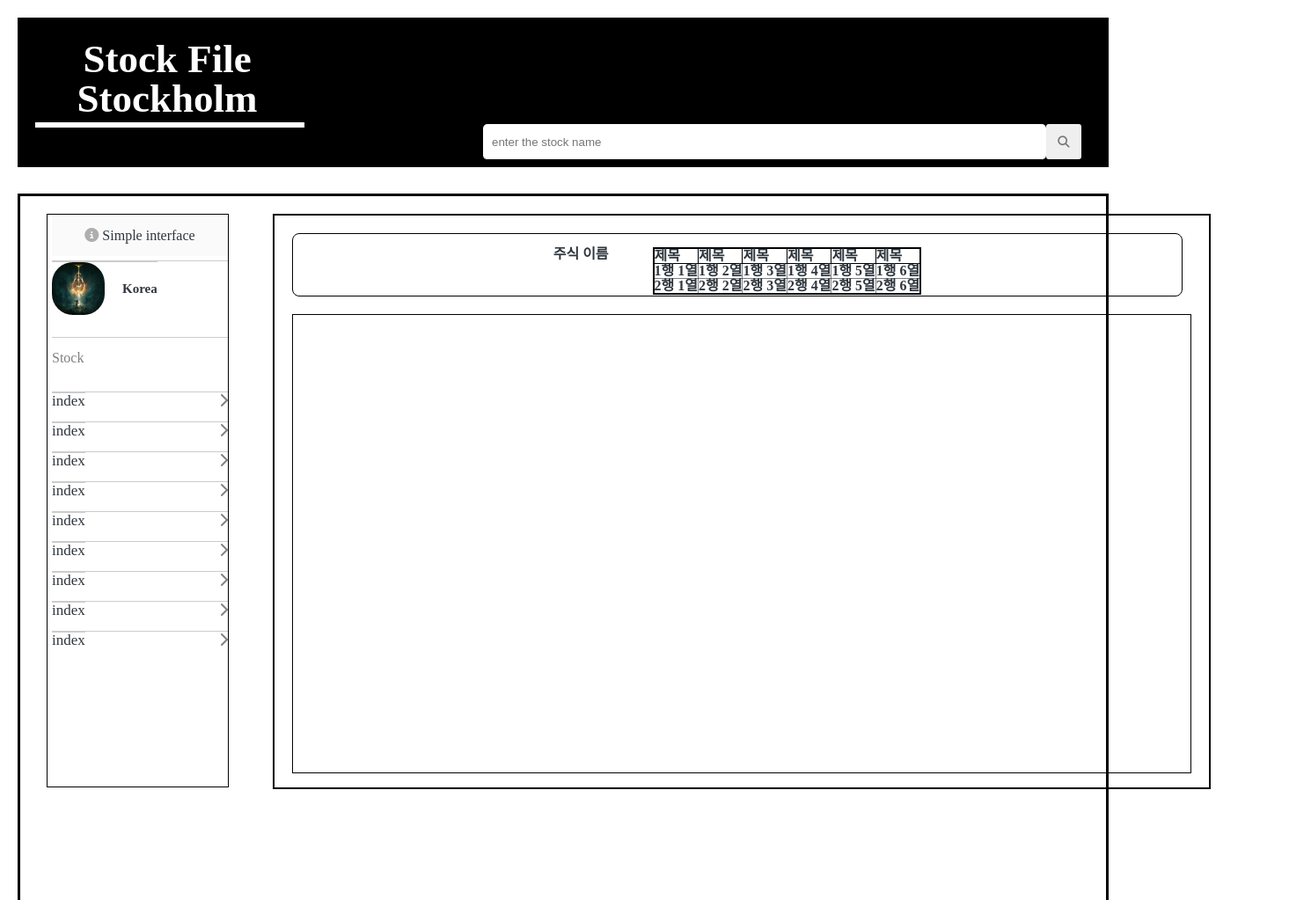
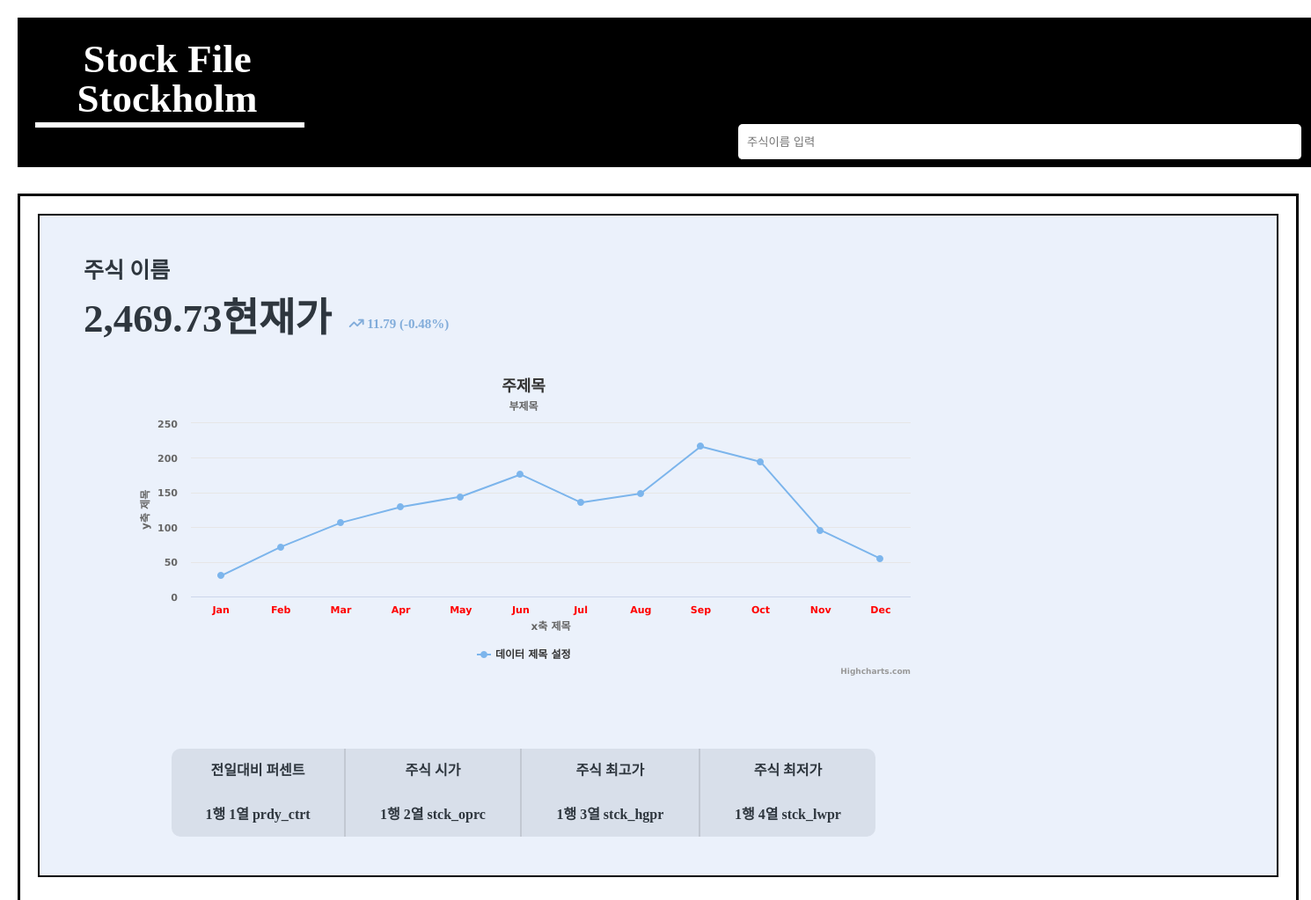
Before and after one commit to Aitoast/WinterProject, a website: page HTML/home.html in a window 1280 px wide. Shown: the top 1023 px of the page at 88% size, 1490 px wide, since content can reach past the window. Drawn offline with nearby package versions, Linux system fonts and the light colour scheme.

Commit message:
chart &graph

```diff
--- a/HTML/home.html
+++ b/HTML/home.html
@@ -15,179 +15,92 @@
                 </h1>
             </div>
             <div class="title__search">
-                <input type="text" placeholder="enter the stock name">
-                <button class="stock-search"><i class="fa-solid fa-magnifying-glass"></i></button>
+                <form action="/" method="post">
+                    <input type = "text" name="stock" placeholder = "주식이름 입력">
+                </form>
             </div>
         </div>
     </div>
     <div class="underbox">
-        <div>
-            <div class="underbox__stockindex">
-                <a id="underbox-display-link">
-                    <i class="fa-solid fa-circle-info"></i>
-                    Simple interface
-                </a>
-                <main class="underbox__screen">
-                    <div class="stock-component">
-                        <div class="stock-component__column">
-                            <img
-                            src="../image/ed.jpg"
-                            class="stock-component__avatar"
-                            />
-                            <div class="stock-component__text">
-                                <h4 class="stock-component__title">Korea</h4>
-                                <!-- <h6 class="stock-component__subtitle">this text whatever</h6> -->
+        <div class="underbox__main">
+            <div class="underbox__name">
+                <h3>주식 이름</h3>
+            </div>
+            <div class="underbox__score">
+                <div class="underbox__score__one">
+                    <span>2,469.73현재가</span>
+                </div>
+                <div class="underbox__score__two">
+                    <i class="fa-solid fa-arrow-trend-up"></i>
+                    <span>11.79 (-0.48%)</span>
                 </div>
             </div>
-                        <div class="stock-component__column"></div>
+            <div class="underbox__graph">
+                <div id="container">그래프 자리</div>
             </div>
-                    <div class="underbox-screen__channel">
-                        <div class="underbox-screen__channel-header">
-                            <span>Stock</span>
-                        </div>
-                        <div class="stock-component">
-                            <div class="stock-component__column">
-                                <div class="stock-component__text">
-                                    <h4 class="stock-component__title--sm">index</h4>
-                                </div>
-                            </div>
-                            <div class="stock-component__column">
-                                <i class="fa-solid fa-chevron-right fs-sm"></i>
-                            </div>
-                        </div>
-                        <div class="stock-component">
-                            <div class="stock-component__column">
-                                <div class="stock-component__text">
-                                    <h4 class="stock-component__title--sm">index</h4>
-                                </div>
-                            </div>
-                            <div class="stock-component__column">
-                                <i class="fa-solid fa-chevron-right fs-sm"></i>
-                            </div>
-                        </div>
-                        <div class="stock-component">
-                            <div class="stock-component__column">
-                                <div class="stock-component__text">
-                                    <h4 class="stock-component__title--sm">index</h4>
-                                </div>
-                            </div>
-                            <div class="stock-component__column">
-                                <i class="fa-solid fa-chevron-right fs-sm"></i>
-                            </div>
-                        </div>
-                        <div class="stock-component">
-                            <div class="stock-component__column">
-                                <div class="stock-component__text">
-                                    <h4 class="stock-component__title--sm">index</h4>
-                                </div>
-                            </div>
-                            <div class="stock-component__column">
-                                <i class="fa-solid fa-chevron-right fs-sm"></i>
-                            </div>
-                        </div>
-                        <div class="stock-component">
-                            <div class="stock-component__column">
-                                <div class="stock-component__text">
-                                    <h4 class="stock-component__title--sm">index</h4>
-                                </div>
-                            </div>
-                            <div class="stock-component__column">
-                                <i class="fa-solid fa-chevron-right fs-sm"></i>
-                            </div>
-                        </div>
-                        <div class="stock-component">
-                            <div class="stock-component__column">
-                                <div class="stock-component__text">
-                                    <h4 class="stock-component__title--sm">index</h4>
-                                </div>
-                            </div>
-                            <div class="stock-component__column">
-                                <i class="fa-solid fa-chevron-right fs-sm"></i>
-                            </div>
-                        </div>
-                        <div class="stock-component">
-                            <div class="stock-component__column">
-                                <div class="stock-component__text">
-                                    <h4 class="stock-component__title--sm">index</h4>
-                                </div>
-                            </div>
-                            <div class="stock-component__column">
-                                <i class="fa-solid fa-chevron-right fs-sm"></i>
-                            </div>
-                        </div>
-                        <div class="stock-component">
-                            <div class="stock-component__column">
-                                <div class="stock-component__text">
-                                    <h4 class="stock-component__title--sm">index</h4>
-                                </div>
-                            </div>
-                            <div class="stock-component__column">
-                                <i class="fa-solid fa-chevron-right fs-sm"></i>
-                            </div>
-                        </div>
-                        <div class="stock-component">
-                            <div class="stock-component__column">
-                                <div class="stock-component__text">
-                                    <h4 class="stock-component__title--sm">index</h4>
-                                </div>
-                            </div>
-                            <div class="stock-component__column">
-                                <i class="fa-solid fa-chevron-right fs-sm"></i>
-                            </div>
-                        </div>
-                    </div>
-                </main>
-            </div>
-        </div>
-        <div class="underbox__main">
-            <div>
-                <div class="underbox__main__index">
-                    <div class="underbox__main__index__result">
-                        <span class="stock-name">주식 이름</span>
-                        <div class="table-box">
-                            <table border="1">
+            <div class="underbox__chart">
+                <table>
                     <thead>
                         <tr>
-                                        <th>제목</th> <th>제목</th> <th>제목</th><th>제목</th> <th>제목</th> <th>제목</th>
+                            <th>전일대비 퍼센트</th><th>주식 시가</th><th>주식 최고가</th><th class="no-border">주식 최저가</th>
                         </tr>
                     </thead>
                     <tbody>
                         <tr>
-                                        <td>1행 1열</td>
-                                        <td>1행 2열</td>
-                                        <td>1행 3열</td>
-                                        <td>1행 4열</td>
-                                        <td>1행 5열</td>
-                                        <td>1행 6열</td>
-                                    </tr>
-                                    <tr>
-                                        <td>2행 1열</td>
-                                        <td>2행 2열</td>
-                                        <td>2행 3열</td>
-                                        <td>2행 4열</td>
-                                        <td>2행 5열</td>
-                                        <td>2행 6열</td>
+                            <td>1행 1열 prdy_ctrt</td>
+                            <td>1행 2열 stck_oprc</td>
+                            <td>1행 3열 stck_hgpr</td>
+                            <td class="no-border">1행 4열 stck_lwpr</td>
                         </tr>
                     </tbody>
                 </table>
             </div>
         </div>
-
-                </div>
-                <div class="underbox__main__graph">
-                    <div>
-                        <div></div>
-                        <div></div>
-                        <div></div>
-                        <div></div>
-                    </div>
-                </div>
-                <div class="underbox__main__chart">
-                </div>
-            </div>
-        </div>
     </div>
     <script src="https://kit.fontawesome.com/74cda243c9.js" crossorigin="anonymous">
     </script>
+    <script src="https://code.highcharts.com/highcharts.js"></script>
+    <script>Highcharts.chart('container', {
+        //제목 설정 속성
+        title:{
+        text : '주제목'
+      },
+        //부제목 설정 속성
+      subtitle:{
+        text : '부제목'
+      },
+        //차트의 색이나  type을 지정하는 속성
+      chart: {
+                //배경색을 설정
+          backgroundColor: '#ebf1fb',
+                //꺽은선으로 설정
+          type: 'line',
+      },
+        //x축에 표시될 데이터들을 지정하는 속성
+      xAxis: {
+                //x축 데이터의 제목을 설정하는 title 속성 안 text속성에 제목을 입력할수있다.
+                title : {text : 'x축 제목'},
+                //categories속성으로 x축데이터를 배열로 설정할수있다.
+                //중요한건 데이터 갯수에 맞게만 출력된다. 데이터가 1개라면 jan만 뜬다
+          categories: ['Jan', 'Feb', 'Mar', 'Apr', 'May', 'Jun', 'Jul', 'Aug',
+              'Sep', 'Oct', 'Nov', 'Dec'],
+                //x축이 어떻게 보일것인지 설정
+                labels:{
+                    //스타일 속성에 color속성으로 글자색 변경가능
+                    style: {color:'red'}
+                }
+      },
+        //y축도 x축과 동일하다
+        yAxis: {
+        title : {
+          text : "y축 제목"
+        }
+      },
+      series: [{
+                name : '데이터 제목 설정',
+          data: [29.9, 71.5, 106.4, 129.2, 144.0, 176.0, 135.6, 148.5, 216.4,
+              194.1, 95.6, 54.4]
+      }]
+    });</script>
 </body>
 </html>
--- a/css/title.css
+++ b/css/title.css
@@ -1,5 +1,6 @@
 .top {
     background-color: black;
+    width: 1450px;
     padding: 20px 10px;
     height: 130px;
 }
@@ -41,7 +42,6 @@
 
 .title__search {
     display: flex;
-    width: 700px;
     height: 40px;
     margin: 100px 0 0 150px;
     border: 1px solid black;
--- a/css/underbox.css
+++ b/css/underbox.css
@@ -1,56 +1,82 @@
 .underbox {
     display: flex;
+    width: 1450px;
     margin: 30px 0px;
     border: 3px solid black;
-    height: 100vh;
+    height: 800px;
 }
 
 
 .underbox__main {
-    width: 1200px;
-    height: 650px;
+    width: 1450px;
+    height: 750px;
     margin: 20px 20px;
     border: 2px solid black;
     justify-content: center;
     align-items: center;
     font-weight: 600;
-}
-.underbox__main__index {
-    padding: 5px 5px;
-    margin: 20px 20px;
-    width: 1000px;
-    height: 60px;
-    text-align: left;
-    border: 1px solid black;
-    border-radius: 8px;
-}
-.underbox__main__graph {
-    padding: 10px 10px;
-    margin: 20px 20px;
-    width: 1000px;
-    height: 500px;
-    border: 1px solid black
-    ;
+    background-color: #ebf1fb;
 }
 
-.underbox__main__index__result {
-    display: flex;
-    justify-content: center;
-    padding: 10px 10px;
+.underbox__name {
+    margin-top: 50px;
+    margin-left: 50px;
+    margin-bottom: 20px;
+    font-size: 25px;
 }
 
-.table-box {
+.underbox__score {
+    display: flex;
     margin-left: 50px;
+    margin-bottom: 20px;
 }
 
-.underbox__main__index__result table {
-    border: 2px solid black;
+.underbox__score__one {
+    font-size: 45px;
+    font-weight: 700;
 }
 
-.underbox__main__index__result table th,tr{
-    border: 1px solid black;
+.underbox__score__two {
+    padding: 20px;
+    font-size: 15px;
+    color: rgb(129, 172, 218);
 }
 
-.underbox__main__index__result table td {
-    border: 1px solid rgba(0,0,0,0.5);
+.underbox__graph {
+    margin: 0px 50px;
+    width: 1000px;
+    height: 400px;
 }
+
+#container {
+    margin-top: 25px;
+    margin-left: 50px;
+    width: 900px;
+    height: 350px;
+}
+
+.underbox__chart {
+    margin: 30px 150px;
+    display: flex;
+    flex-direction: column;
+}
+
+.underbox__chart table,td,th {
+    text-align: center;
+    height: 50px;
+    vertical-align: middle;
+}
+
+.underbox__chart table {
+    width: 800px;
+    background-color: #d8dfea;
+    border-radius: 10px;
+}
+
+.underbos__chart ,th,td {
+    border-right: 2px solid rgba(0,0,0,0.1);
+}
+
+.no-border {
+    border-right: none;
+}
--- a/server.js
+++ b/server.js
@@ -32,7 +32,7 @@ server.use(bodyParser.urlencoded({ extended: true }));
 
 //초기 화면 불러오기
 server.get("/", (req, res) => {
-  res.sendFile(__dirname + "/HTML/start.html");
+  res.sendFile(__dirname + "/HTML/home.html");
 });
 
 // post로 검색창의 입력값 받아오기
```
Lines whose indentation alone changed are shown as unchanged.
